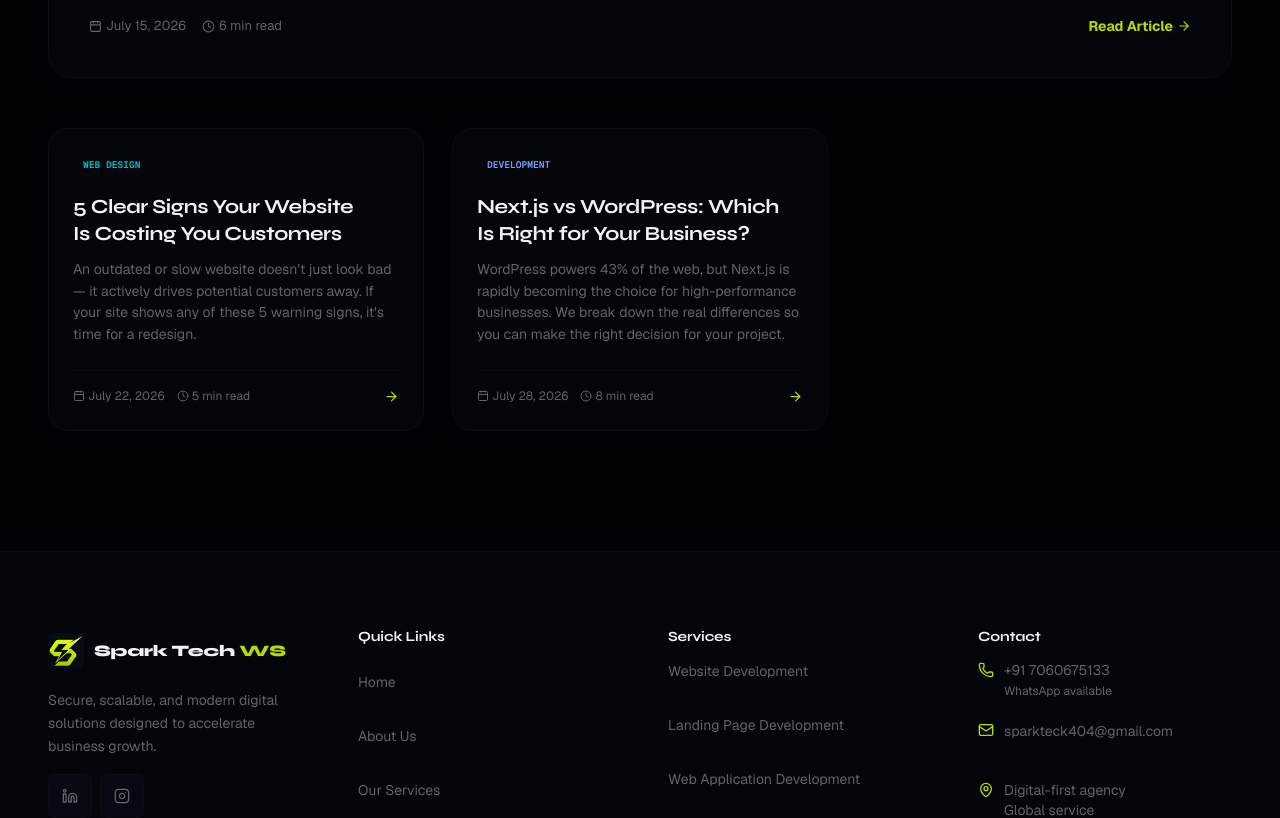
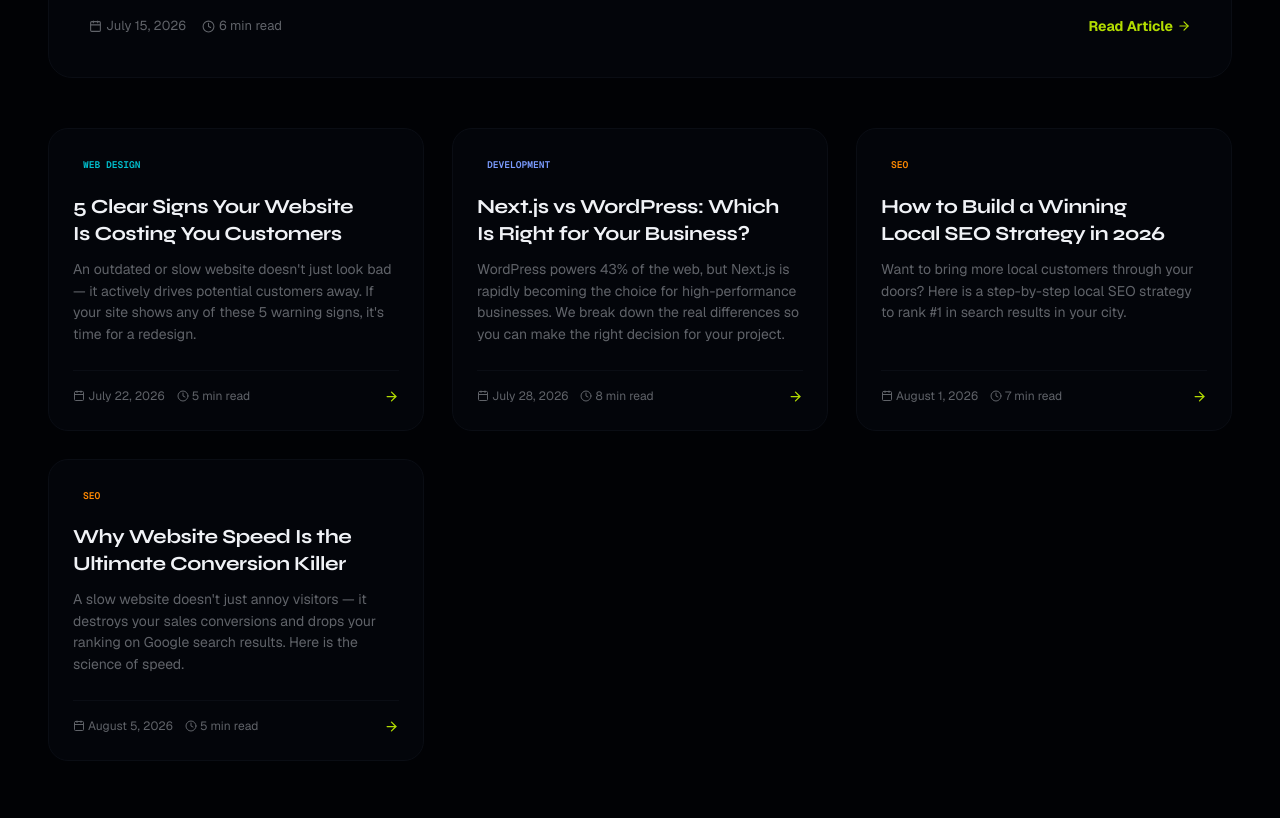
Before and after one commit to SparkTech404/SparkTech404.github.io, a Next.js app: page /blog in a window 1280 px wide. Shown: the part 800-1618 px from the top of the page. Built offline with nearby package versions, Linux system fonts and the light colour scheme.

Commit message:
feat: add local business SEO and speed optimization static blogs

```diff
--- a/src/data/blogPosts.ts
+++ b/src/data/blogPosts.ts
@@ -105,6 +105,51 @@ export const blogPosts: BlogPost[] = [
 <h2>Our Recommendation</h2>
 <p>For the vast majority of business websites — especially agencies, SaaS products, portfolios, and professional services — <strong>Next.js is the clear choice in 2026</strong>. The speed, security, and conversion advantages are compelling.</p>
     `
+  },
+  {
+    slug: "seo-strategy-for-local-businesses",
+    title: "How to Build a Winning Local SEO Strategy in 2026",
+    excerpt: "Want to bring more local customers through your doors? Here is a step-by-step local SEO strategy to rank #1 in search results in your city.",
+    date: "2026-08-01",
+    readTime: "7 min read",
+    category: "SEO",
+    tags: ["SEO", "Local Business", "Google Maps", "Marketing"],
+    featured: false,
+    content: `
+<p>If you own a local service business, Google is your absolute best source of leads. When people look for services in their area, they click the top local results. Here is how to make sure they find you.</p>
+
+<h2>1. Claim and Optimize Your Google Business Profile</h2>
+<p>Your Google Business Profile (formerly Google My Business) is the foundation of local SEO. Fill out every section: business hours, service details, and address. Upload high-quality pictures of your office or team regularly.</p>
+
+<h2>2. Gather Reviews Constantly</h2>
+<p>Reviews tell Google that you are an active, trusted business. Set up a system to ask for reviews after every successful project. Respond to every review you get, whether it's positive or negative.</p>
+
+<h2>3. Build Local Citations</h2>
+<p>Ensure your Name, Address, and Phone number (NAP) are identical across directory listings like Yelp, YellowPages, and TripAdvisor. Small inconsistencies confuse Google and lower your maps ranking.</p>
+    `
+  },
+  {
+    slug: "why-website-speed-matters",
+    title: "Why Website Speed Is the Ultimate Conversion Killer",
+    excerpt: "A slow website doesn't just annoy visitors — it destroys your sales conversions and drops your ranking on Google search results. Here is the science of speed.",
+    date: "2026-08-05",
+    readTime: "5 min read",
+    category: "SEO",
+    tags: ["Performance", "SEO", "UX", "Speed Optimization"],
+    featured: false,
+    content: `
+<p>Did you know that <strong>47% of consumers expect a page to load in 2 seconds or less</strong>? If your site takes longer, they will bounce, costing you a potential customer.</p>
+
+<h2>Speed Affects Your Google Ranking</h2>
+<p>Google uses Core Web Vitals to grade your site performance. Faster sites rank higher because they provide a better user experience. Slow load times lead directly to lost visibility.</p>
+
+<h2>How to Speed Up Your Site Right Now</h2>
+<ul>
+  <li>Optimize your images into modern formats like WebP or AVIF.</li>
+  <li>Minify and clean up CSS/JS files.</li>
+  <li>Use a Content Delivery Network (CDN) to serve assets globally.</li>
+</ul>
+    `
   }
 ];
 
```
